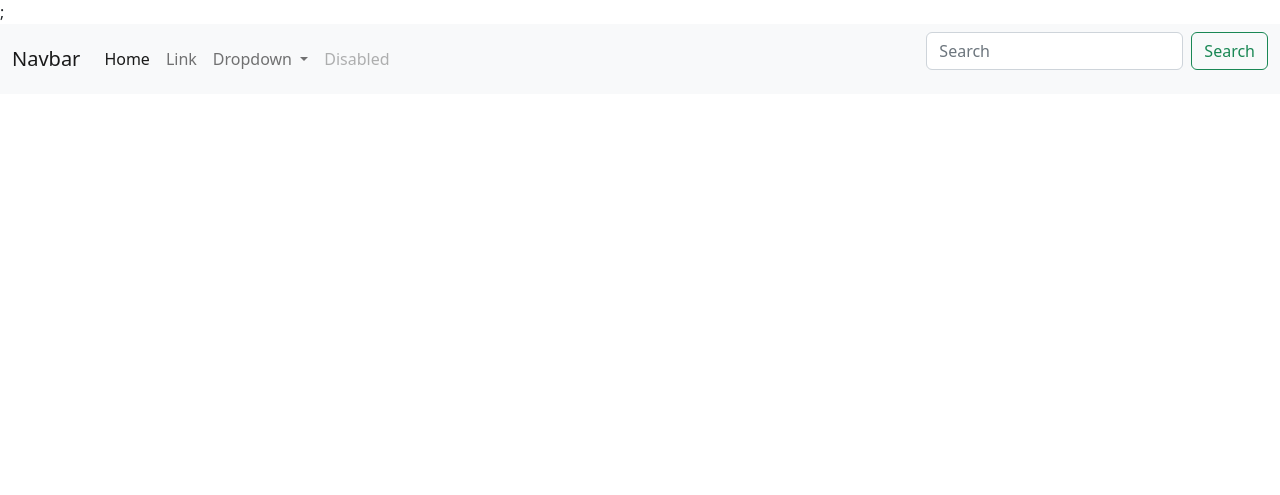
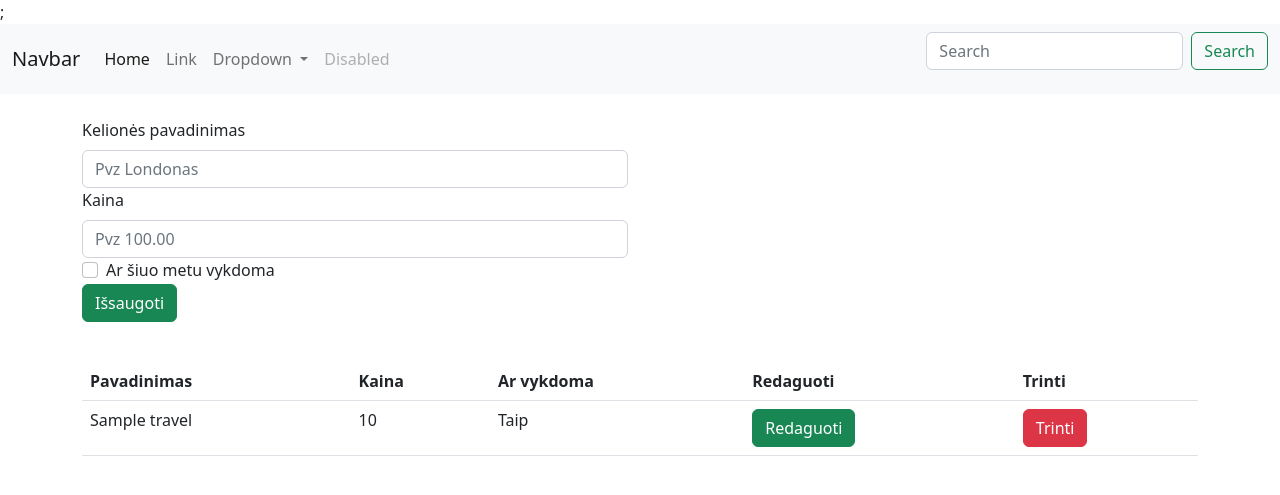
Before and after one commit to NeringaVal/travels, a PHP site: page / in a window 1280 px wide. Shown: the top 495 px of the page. Run offline with PHP 8.4, Linux system fonts and the light colour scheme; tables that the repository leaves empty or names only in its code hold one stand-in row (values such as "Sample post"); data that the repository does not hold is empty.

Commit message:
Patobulinimas saugojimo

```diff
--- a/controllers/travelController.php
+++ b/controllers/travelController.php
@@ -7,19 +7,21 @@ class TravelController {
     public static function index()
     {
         $travels = Travel::all();
-        return $travel;
+        return $travels;
     }
 
-}
+    public static function store()
+    {
+        //validacija
+        Travel::create();
+    }
 
 
 
 
 
 
-
-
-
+}
 
 
 ?>
--- a/index.php
+++ b/index.php
@@ -11,6 +11,32 @@
         <?php include "./views/components/nav.php" ?>
     </nav>
     </header>
+    <div class="container">
+        <div class="row">
+            <div class="col-6 mb-4 mt-4" >
+                <form action="" method="post">
+
+                    <div class="form-group">
+                        <label  class="form-label">Kelionės pavadinimas</label>
+                        <input type="text" class="form-control" name="Title" placeholder="Pvz Londonas">
+                    </div>
+                    <div class="form-group">
+                        <label  class="form-label">Kaina</label>
+                        <input type="number" class="form-control" name="price" placeholder="Pvz 100.00">
+                    </div>
+                    <div class="form-check">
+                        <input type="checkbox" class="form-check-input" name="isOrganized" id="travel">
+                        <label class="form-check-label" for="travel" >Ar šiuo metu vykdoma</label>
+                    </div>
+                    <button class="btn btn-success" name="save" type="submit" >Išsaugoti</button>
+                </form>
+            </div>
+            <div class="col-6"></div>
+        </div>
+        <table class="table">
+        <?php include "./views/components/table.php"; ?>
+        </table>
+    </div>
 
 </body>
 </html>
--- a/models/Travel.php
+++ b/models/Travel.php
@@ -31,6 +31,17 @@ class Travel {
         return $travels;
     }
 
+    public static function create()
+    {
+       $db = new DB();
+       $isOrganized = (isset($_POST[`isOrganized`])) ? "1" : "0";
+       $stmt = $db->conn->prepare("INSERT INTO `travels`(`id`, `price`, `travel_title`, `organized`) VALUES (null,?,?,?)");
+       $stmt->bind_param("dsi", $_POST[`price`], $_POST[`Title`], $isOrganized);
+       $stmt->execute();
+       $stmt->close();
+       $db->conn->close();
+    }
+
 
 
 }
--- a/routes.php
+++ b/routes.php
@@ -1,4 +1,23 @@
 <?php include "./controllers/TravelController.php";
+
+
+
+
+if($_SERVER['REQUEST_METHOD'] == "POST"){
+
+    if(isset($_POST['save'])){
+       TravelController::store();
+    }
+
+    if(isset($_POST['update'])){
+
+    }
+
+    if(isset($_POST['destroy'])){
+
+    }
+
+}
 
 
 $travels = TravelController::index();
@@ -9,9 +28,4 @@ $travels = TravelController::index();
 
 
 
-
-
-
-
-
 ?>
--- a/views/components/table.php
+++ b/views/components/table.php
@@ -0,0 +1,24 @@
+<thead>
+        <tr>
+
+            <th scope="col">Pavadinimas</th>
+            <th scope="col">Kaina</th>
+            <th scope="col">Ar vykdoma</th>
+            <th scope="col">Redaguoti</th>
+            <th scope="col">Trinti</th>
+        </tr>
+    </thead>
+    <tbody>
+        <?php foreach ($travels as $travel) {?>
+        <tr>
+            <td><?=$travel->travelTitle?></td>
+            <td><?=$travel->price?></td>
+            <td><?= ($travel->organized) ? "Taip" : "Ne" ?></td>
+            <td><button class="btn btn-success" name="update" type="submit" >Redaguoti</button></td>
+            <form action="" method="post">
+                <td><button class="btn btn-danger" name="destroy" type="submit">Trinti</button></td>
+            </form>
+
+        </tr>
+        <?php } ?>
+    </tbody>
```
